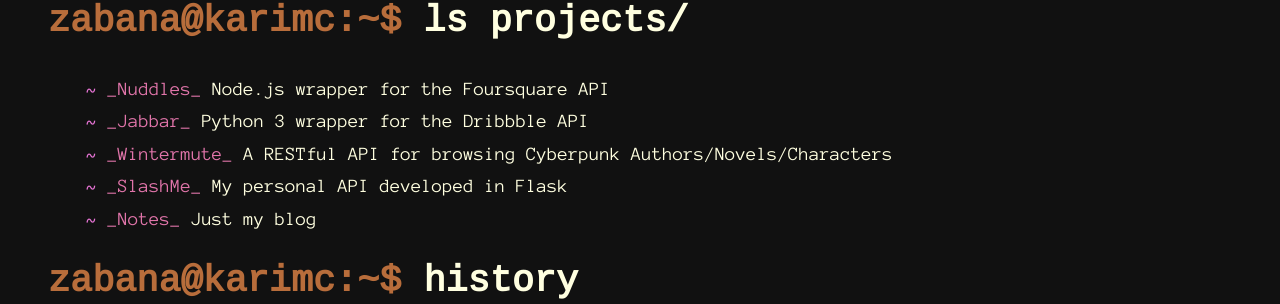
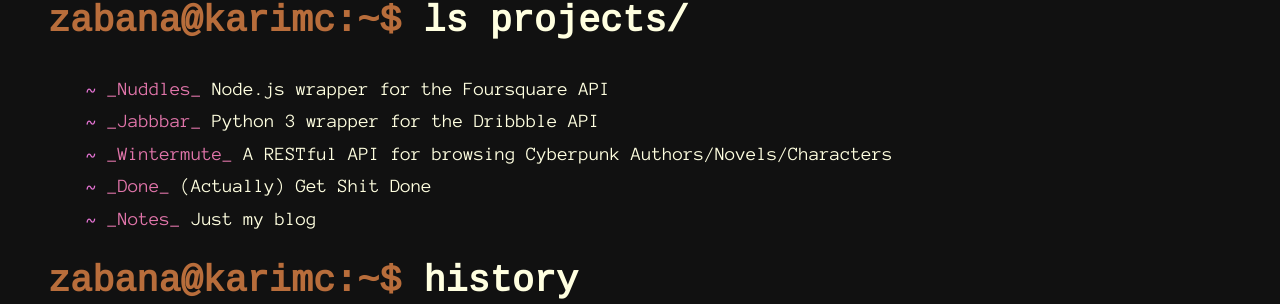
Before and after one commit to Zabanaa/zabanaa.github.io, a Jekyll site: the page built from index.html, in a window 1280 px wide. Shown: the part 1335-1639 px from the top of the page. Built offline with Jekyll 4.4.1, drawn with Linux system fonts in a browser that asks for light colours.

Commit message:
change projects and fix typo

```diff
--- a/_data/projects.json
+++ b/_data/projects.json
@@ -2,11 +2,35 @@
 
     "projects": [
 
-        {"url": "https://www.npmjs.com/package/nuddles", "name": "Nuddles", "desc": "Node.js wrapper for the Foursquare API"},
-        {"url": "https://github.com/Zabanaa/jabbbar",  "name": "Jabbar", "desc": "Python 3 wrapper for the Dribbble API"},
-        {"url": "https://wintermute.design/", "name": "Wintermute", "desc": "A RESTful API for browsing Cyberpunk Authors/Novels/Characters"},
-        {"url": "https://github.com/Zabanaa/slashme", "name": "SlashMe", "desc": "My personal API developed in Flask"},
-        {"url": "/notes", "name": "Notes", "desc": "Just my blog"}
+        {
+            "url": "https://www.npmjs.com/package/nuddles",
+            "name": "Nuddles",
+            "desc": "Node.js wrapper for the Foursquare API"
+        },
+
+        {
+            "url": "https://github.com/Zabanaa/jabbbar",
+            "name": "Jabbbar",
+            "desc": "Python 3 wrapper for the Dribbble API"
+        },
+
+        {
+            "url": "https://wintermute.design/",
+            "name": "Wintermute",
+            "desc": "A RESTful API for browsing Cyberpunk Authors/Novels/Characters"
+        },
+
+        {
+            "url": "https://github.com/Zabanaa/done",
+            "name": "Done",
+            "desc": "(Actually) Get Shit Done"
+        },
+
+        {
+            "url": "/notes",
+            "name": "Notes",
+            "desc": "Just my blog"
+        }
 
     ]
 
```
